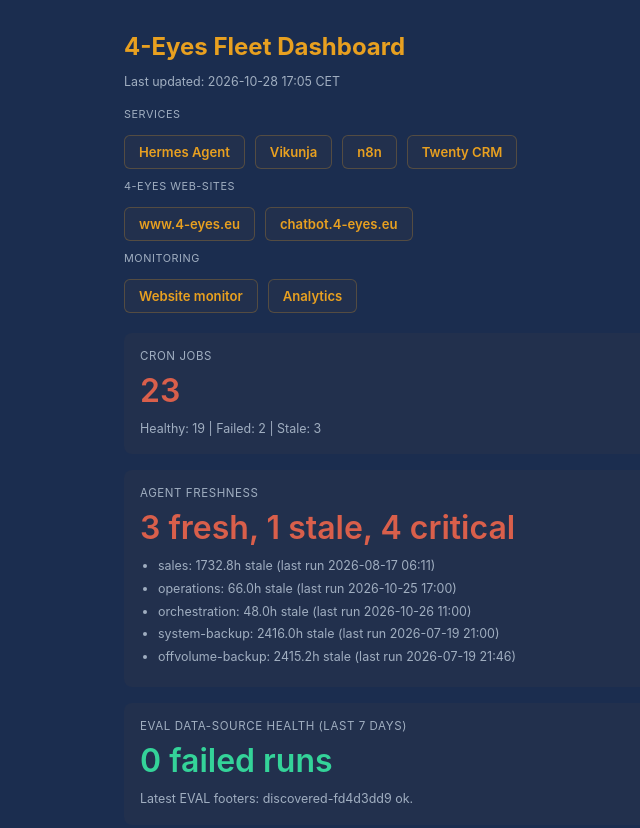
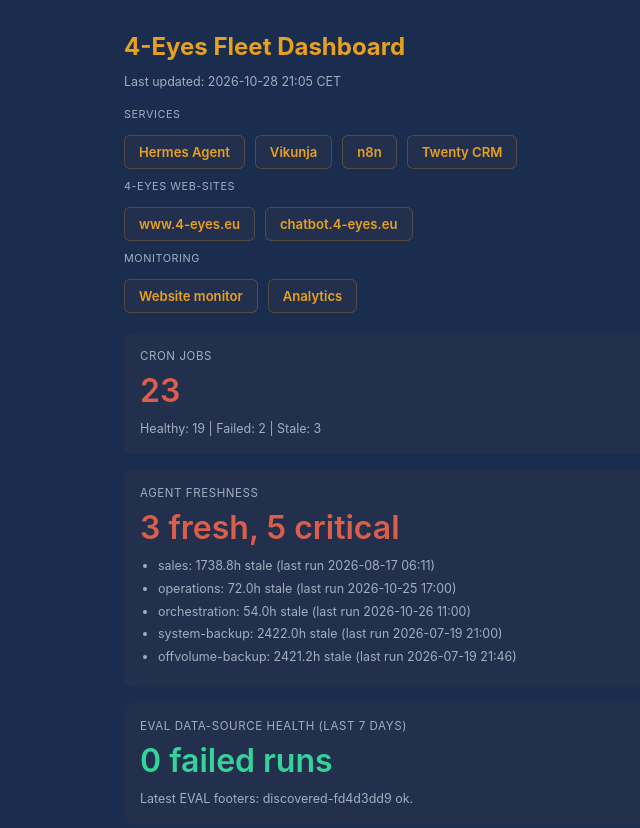
Before and after one commit to FXP-n8n/nginx-OJpi, a plain HTML site: page dashboard/index.html in a window 1280 px wide. Shown: the top 828 px of the page, without its empty margins (136-776 px from the left). Drawn offline with Linux system fonts and the light colour scheme.

Commit message:
Auto-update: Fleet Dashboard (2026-10-28 21:05 CET)

```diff
--- a/dashboard/index.html
+++ b/dashboard/index.html
@@ -31,7 +31,7 @@
 </head>
 <body>
   <h1>4-Eyes Fleet Dashboard</h1>
-  <p class="subtitle">Last updated: 2026-10-28 17:05 CET</p>
+  <p class="subtitle">Last updated: 2026-10-28 21:05 CET</p>
 
   <div class="nav">
     <div class="nav-label">Services</div>
@@ -63,15 +63,15 @@
 
   <div class="section">
     <div class="label">Agent Freshness</div>
-    <div class="value red">3 fresh, 1 stale, 4 critical</div>
+    <div class="value red">3 fresh, 5 critical</div>
     <div class="detail">
 
     <ul>
-      <li>sales: 1732.8h stale (last run 2026-08-17 06:11)</li>
-      <li>operations: 66.0h stale (last run 2026-10-25 17:00)</li>
-      <li>orchestration: 48.0h stale (last run 2026-10-26 11:00)</li>
-      <li>system-backup: 2416.0h stale (last run 2026-07-19 21:00)</li>
-      <li>offvolume-backup: 2415.2h stale (last run 2026-07-19 21:46)</li>
+      <li>sales: 1738.8h stale (last run 2026-08-17 06:11)</li>
+      <li>operations: 72.0h stale (last run 2026-10-25 17:00)</li>
+      <li>orchestration: 54.0h stale (last run 2026-10-26 11:00)</li>
+      <li>system-backup: 2422.0h stale (last run 2026-07-19 21:00)</li>
+      <li>offvolume-backup: 2421.2h stale (last run 2026-07-19 21:46)</li>
     </ul>
     </div>
   </div>
```
